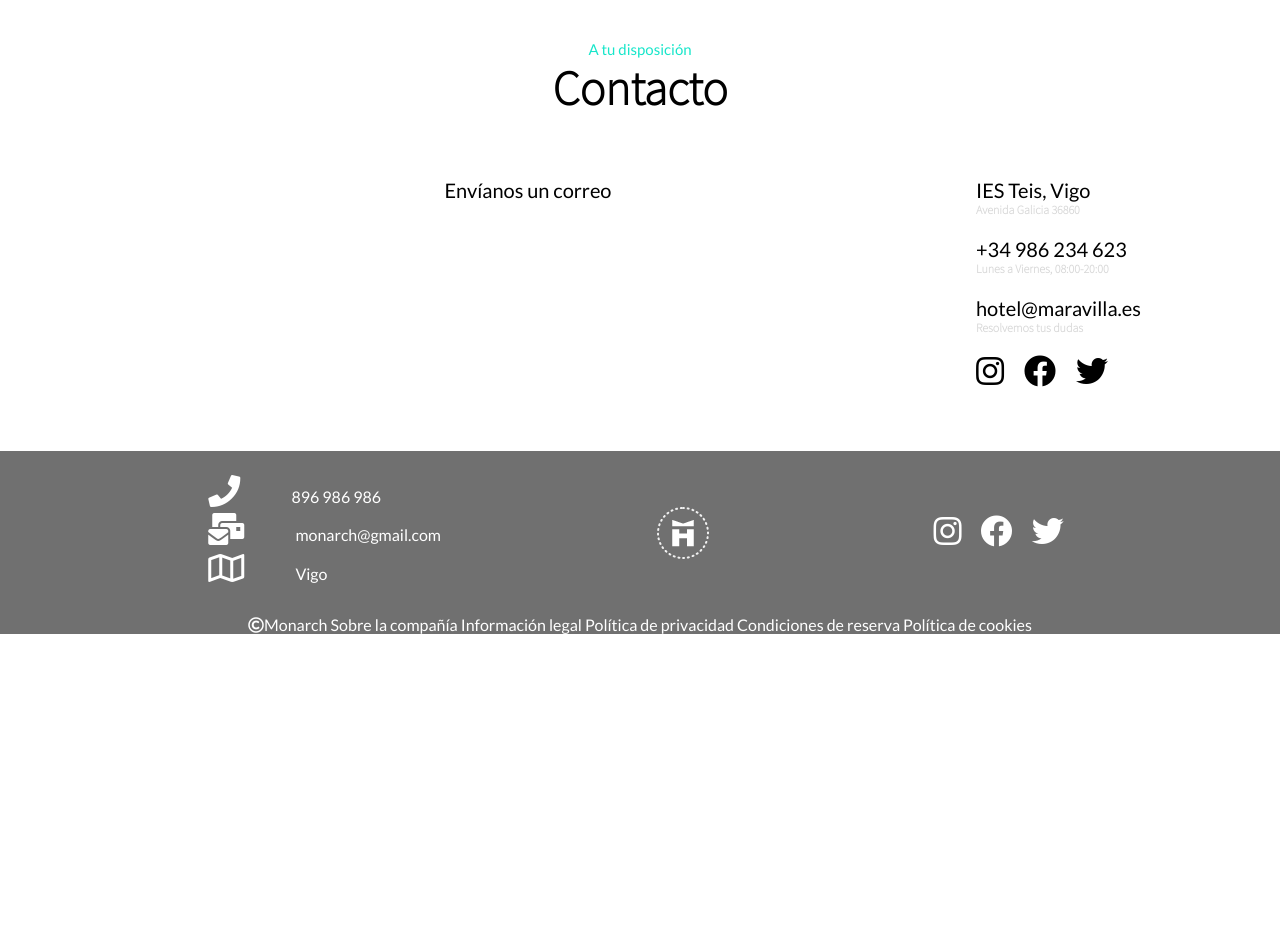
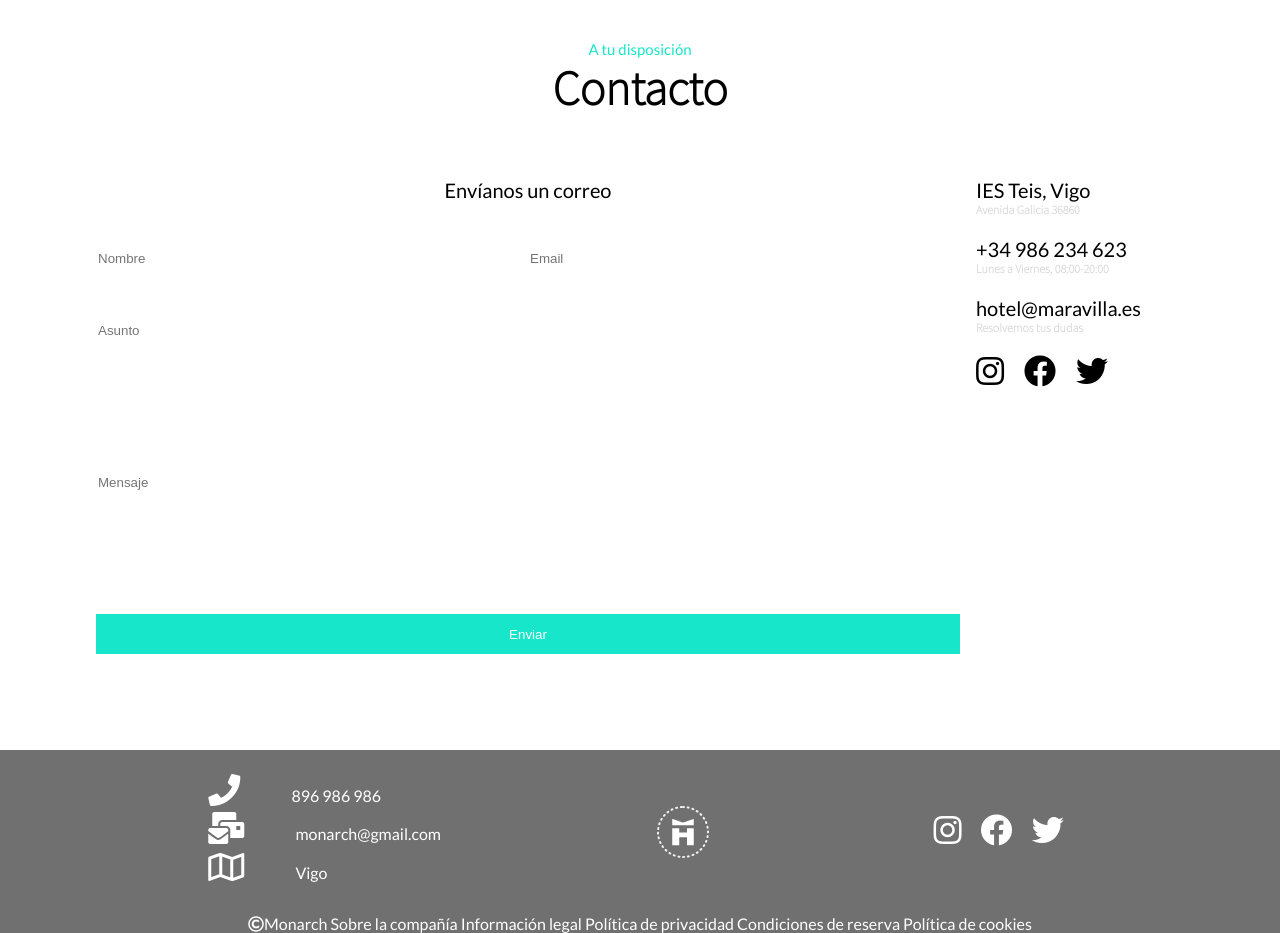
Before and after one commit to Diesouto/MonarchHotel, a PHP site: page /contacto.html in a window 1280 px wide. Shown: the part 822-1755 px from the top of the page. Before the commit the page ends 1456 px from the top, so only its background shows below. Run offline with PHP 8.4, Linux system fonts and the light colour scheme; some libraries are stand-ins or nearby versions.

Commit message:
Formulario contacto

```diff
--- a/contacto.html
+++ b/contacto.html
@@ -37,7 +37,21 @@
                 <div id="contenedor-contacto">
                     <p>Envíanos un correo</p>
                     <form id="form-contacto">
-
+                        <ul>
+                            <li class="form-row">
+                                <input id="nombre" type="text" placeholder="Nombre">
+                                <input id="email" type="text" placeholder="Email">
+                            </li>
+                            <li class="form-row">
+                                <input id="asunto" type="text" placeholder="Asunto">
+                            </li>
+                            <li class="form-row">
+                                <input id="mensaje" type="text" placeholder="Mensaje">
+                            </li>
+                            <li class="form-row">
+                                <input class="button" type="submit" value="Enviar">
+                            </li>
+                        </ul>
 
                     </form>
 
--- a/css/_contacto.scss
+++ b/css/_contacto.scss
@@ -28,3 +28,19 @@
     display: inline-block;
     margin-right: 1em;
 }
+
+.form-row {
+    display: flex;
+    justify-content: flex-start;
+}
+
+.form-row input {
+    width: 100%;
+}
+
+#mensaje {
+    height: 15em;
+}
+#mensaje::placeholder {
+    text-align: start;
+}
--- a/css/_footer.scss
+++ b/css/_footer.scss
@@ -32,3 +32,13 @@ footer {
     margin-bottom: 0.2em;
     margin-right: 1.5em;
 }
+
+.form-row {
+    display: flex;
+    justify-content: flex-start;
+    padding: 1em;
+}
+
+.form-row input {
+    width: 100%;
+}
--- a/css/styles.css
+++ b/css/styles.css
@@ -299,6 +299,39 @@ ul li a {
   margin-right: 1em;
 }
 
+.form-row {
+  display: -webkit-box;
+  display: -ms-flexbox;
+  display: flex;
+  -webkit-box-pack: start;
+      -ms-flex-pack: start;
+          justify-content: flex-start;
+}
+
+.form-row input {
+  width: 100%;
+}
+
+#mensaje {
+  height: 15em;
+}
+
+#mensaje::-webkit-input-placeholder {
+  text-align: start;
+}
+
+#mensaje:-ms-input-placeholder {
+  text-align: start;
+}
+
+#mensaje::-ms-input-placeholder {
+  text-align: start;
+}
+
+#mensaje::placeholder {
+  text-align: start;
+}
+
 .about .izquierda {
   width: 70%;
 }
@@ -370,4 +403,18 @@ footer {
   margin-bottom: 0.2em;
   margin-right: 1.5em;
 }
+
+.form-row {
+  display: -webkit-box;
+  display: -ms-flexbox;
+  display: flex;
+  -webkit-box-pack: start;
+      -ms-flex-pack: start;
+          justify-content: flex-start;
+  padding: 1em;
+}
+
+.form-row input {
+  width: 100%;
+}
 /*# sourceMappingURL=styles.css.map */
```
Also changed, not shown: 1 other file.
